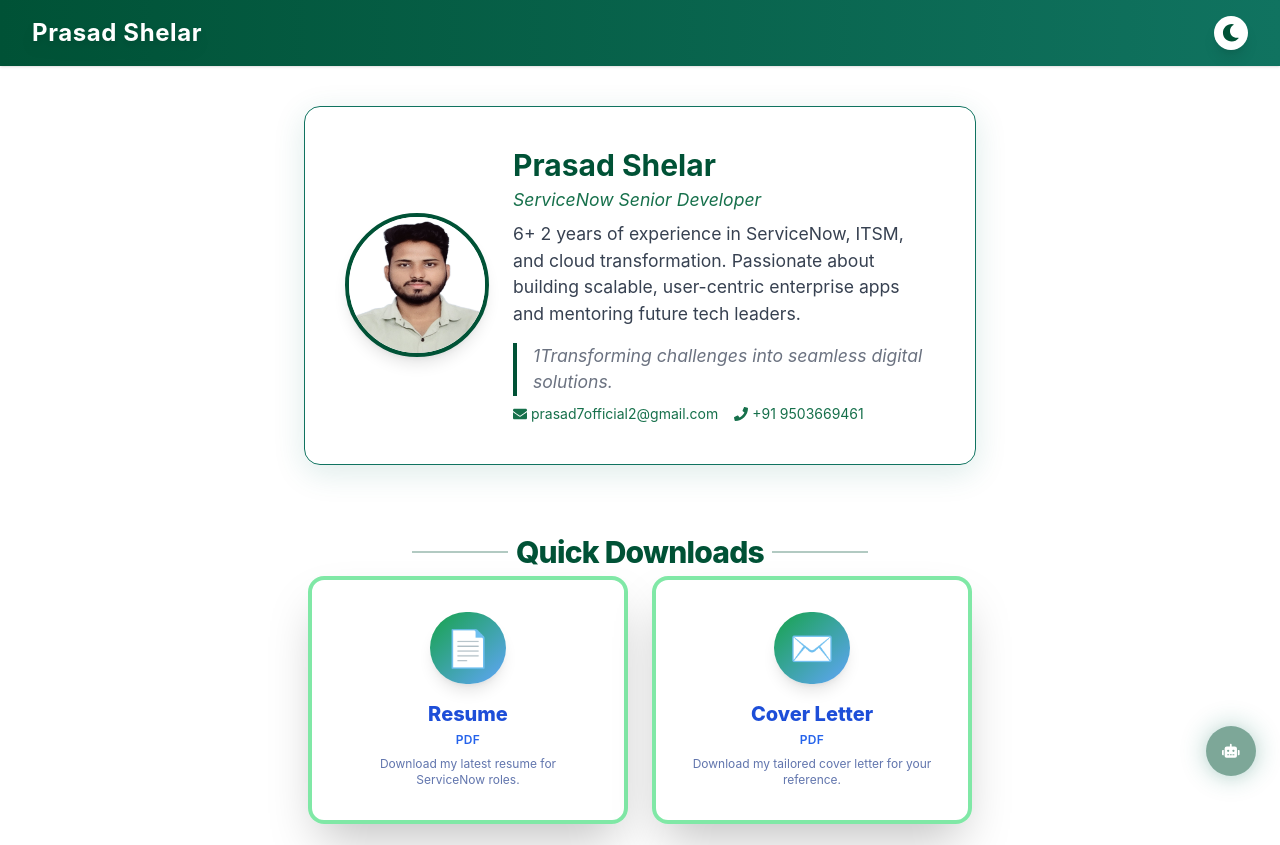
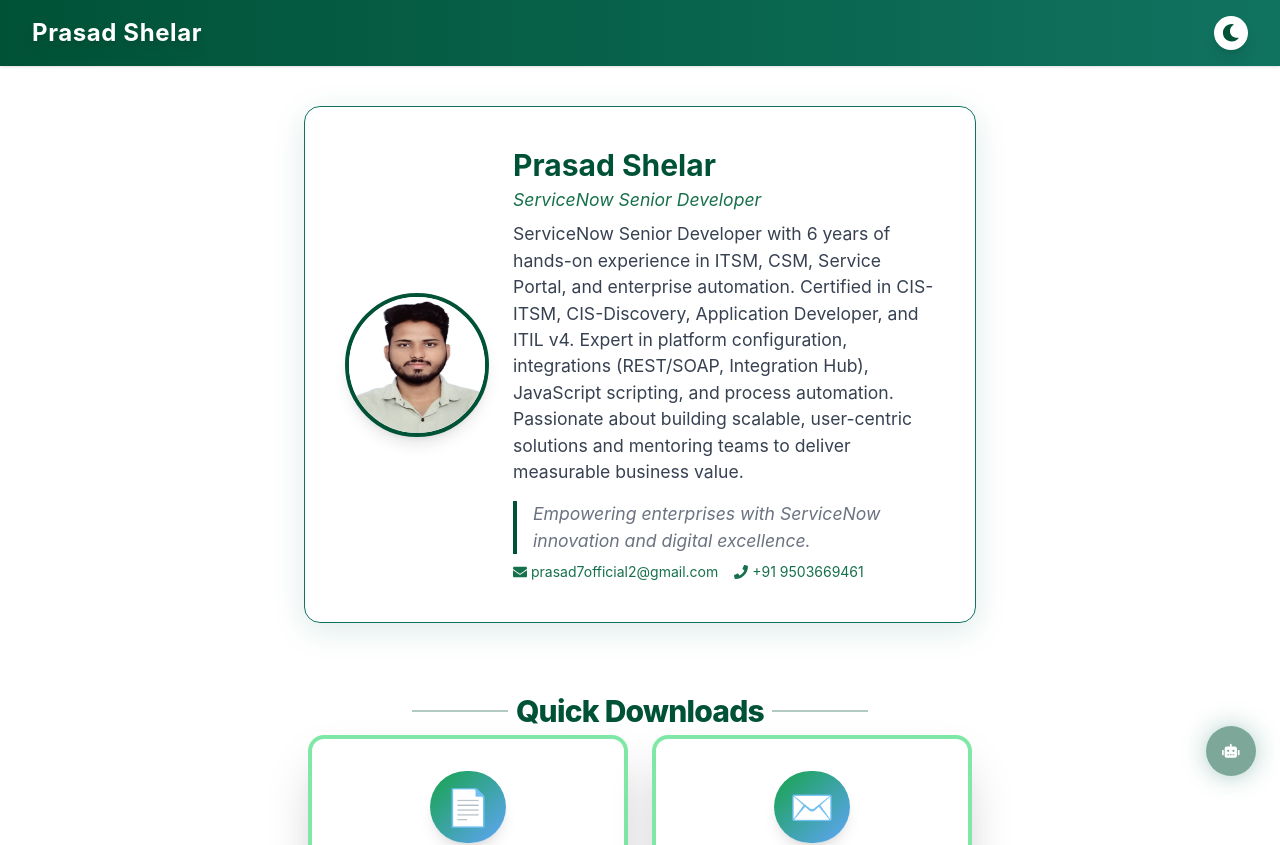
Before and after one commit to pashya7/prasad-portfolio, a React (Vite) app: page / in a window 1280 px wide. Shown: the top 845 px of the page. Built offline with nearby package versions, Linux system fonts and the light colour scheme; the HTML template or start-up script is replaced by a standard one.

Commit message:
Update profile summary and tagline for ServiceNow expertise and digital excellence

```diff
--- a/src/profileData.js
+++ b/src/profileData.js
@@ -29,8 +29,8 @@
   profile: {
     name: "Prasad Shelar",
     title: "ServiceNow Senior Developer",
-    about: "6+ 2 years of experience in ServiceNow, ITSM, and cloud transformation. Passionate about building scalable, user-centric enterprise apps and mentoring future tech leaders.",
-    tagline: "1Transforming challenges into seamless digital solutions.",
+    about: "ServiceNow Senior Developer with 6 years of hands-on experience in ITSM, CSM, Service Portal, and enterprise automation. Certified in CIS-ITSM, CIS-Discovery, Application Developer, and ITIL v4. Expert in platform configuration, integrations (REST/SOAP, Integration Hub), JavaScript scripting, and process automation. Passionate about building scalable, user-centric solutions and mentoring teams to deliver measurable business value.",
+    tagline: "Empowering enterprises with ServiceNow innovation and digital excellence.",
     photo: "/profile_photo.jpg",
     location: "Pune, India",
     contact: {
```
